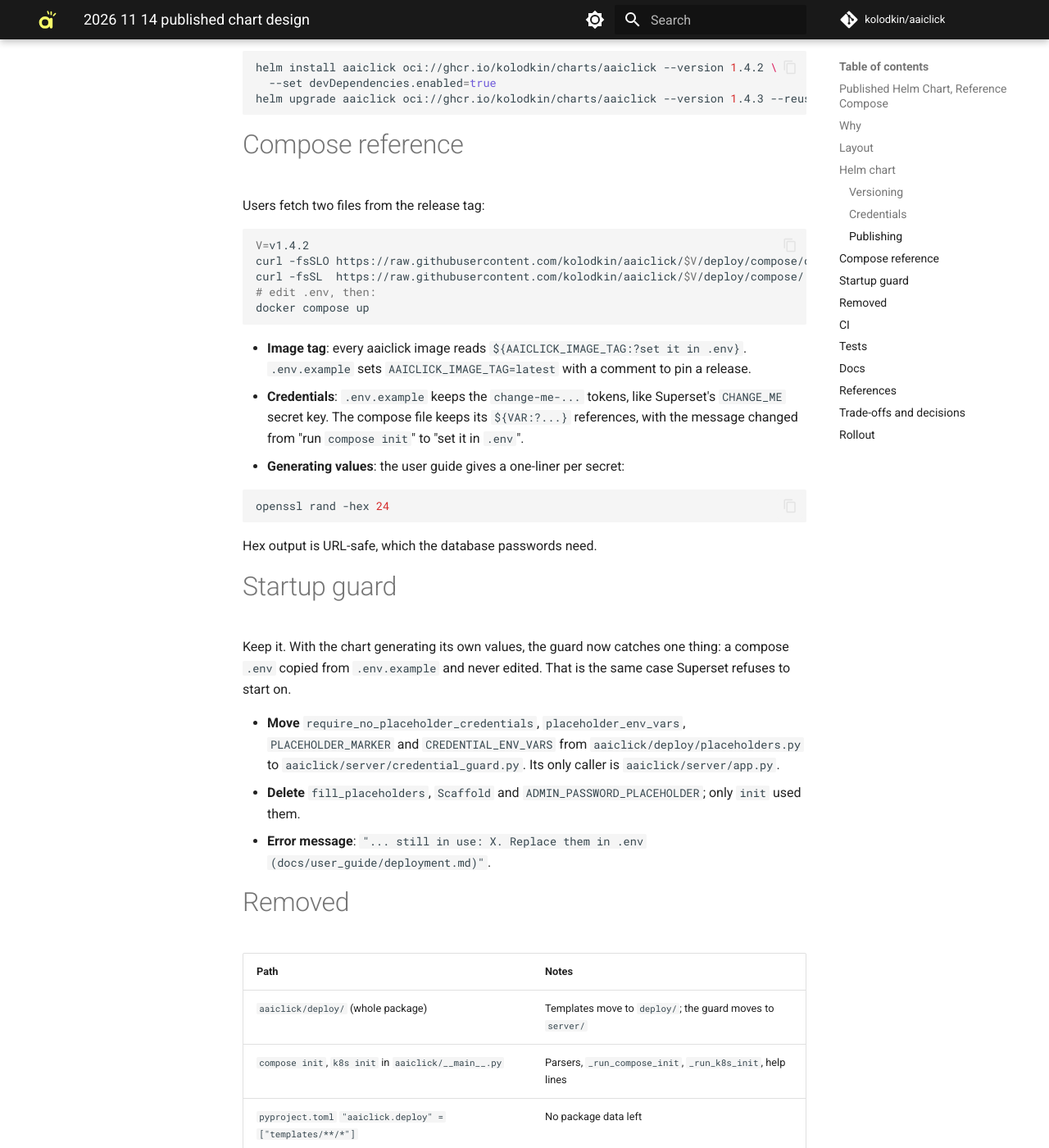
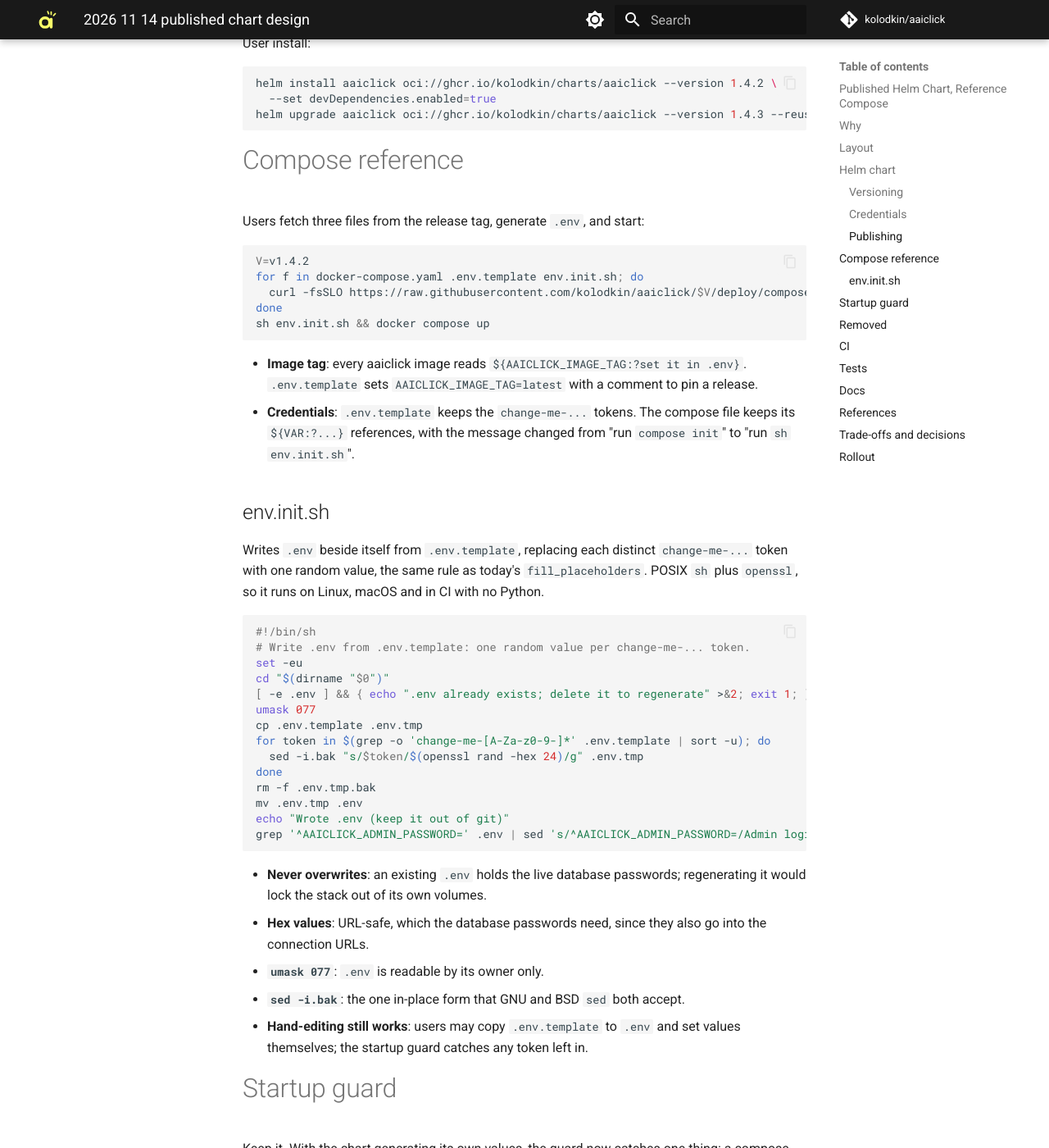
Before and after one commit to kolodkin/aaiclick, an MkDocs documentation site: the page built from docs/superpowers/specs/2026-11-14-published-chart-design.md, in a window 1280 px wide and 1400 px high, scrolled down 3843 px. Shown: the whole window at 82% size. Built offline with MkDocs 1.6.1 and Material for MkDocs 9.7.7, drawn with Linux system fonts in a browser that asks for light colours; comment, search, counter and statistics services are not loaded; some of the changed text lies outside the part shown.

Commit message:
Spec: .env.template + env.init.sh for compose
Co-Authored-By: Claude Opus 5.5 <noreply@anthropic.com>
Claude-Session: https://claude.ai/code/session_01LcC1uDVwNUCj3SyLwvsK9S

````diff
--- a/docs/superpowers/specs/2026-11-14-published-chart-design.md
+++ b/docs/superpowers/specs/2026-11-14-published-chart-design.md
@@ -17,8 +17,8 @@ templates we test.
 |-------------------------------------------------------|-------------------------------------------------------------|
 | Templates ship as package data in `aaiclick/deploy/`  | Chart and compose live in the repo under `deploy/`          |
 | `k8s init` copies the chart into the user's project   | `helm install aaiclick oci://ghcr.io/kolodkin/charts/aaiclick` |
-| `compose init` writes `docker-compose.yaml` + `.env`  | `curl` the compose file and `.env.example`                  |
-| `init` fills `change-me-...` tokens with random values | The chart generates secrets; for compose, the user fills `.env` |
+| `compose init` writes `docker-compose.yaml` + `.env`  | `curl` three files, run `env.init.sh`                       |
+| `init` fills `change-me-...` tokens with random values | The chart generates secrets; `env.init.sh` does it for compose |
 | Image tag pinned by substitution at `init` time       | The chart defaults to `.Chart.AppVersion`; compose reads `AAICLICK_IMAGE_TAG` |
 
 `docker init` (the user's task-image Dockerfile) is out of scope and stays. It
@@ -40,7 +40,8 @@ deploy/
       rbac.yaml  server.yaml  worker.yaml
   compose/
     docker-compose.yaml   # moved from aaiclick/deploy/templates/compose
-    .env.example          # renamed from compose.env
+    .env.template         # renamed from compose.env
+    env.init.sh           # new: writes .env from .env.template
 ```
 
 Root `docker-compose.yml` (dev infra) and `test_e2e/kubernetes/chart/` (CI deps)
@@ -164,36 +165,62 @@ helm upgrade aaiclick oci://ghcr.io/kolodkin/charts/aaiclick --version 1.4.3 --r
 
 # Compose reference
 
-Users fetch two files from the release tag:
+Users fetch three files from the release tag, generate `.env`, and start:
 
 ```bash
 V=v1.4.2
-curl -fsSLO https://raw.githubusercontent.com/kolodkin/aaiclick/$V/deploy/compose/docker-compose.yaml
-curl -fsSL  https://raw.githubusercontent.com/kolodkin/aaiclick/$V/deploy/compose/.env.example -o .env
-# edit .env, then:
-docker compose up
+for f in docker-compose.yaml .env.template env.init.sh; do
+  curl -fsSLO https://raw.githubusercontent.com/kolodkin/aaiclick/$V/deploy/compose/$f
+done
+sh env.init.sh && docker compose up
 ```
 
 - **Image tag**: every aaiclick image reads
-  `${AAICLICK_IMAGE_TAG:?set it in .env}`. `.env.example` sets
+  `${AAICLICK_IMAGE_TAG:?set it in .env}`. `.env.template` sets
   `AAICLICK_IMAGE_TAG=latest` with a comment to pin a release.
-- **Credentials**: `.env.example` keeps the `change-me-...` tokens, like
-  Superset's `CHANGE_ME` secret key. The compose file keeps its `${VAR:?...}`
-  references, with the message changed from "run `compose init`" to "set it in
-  `.env`".
-- **Generating values**: the user guide gives a one-liner per secret:
+- **Credentials**: `.env.template` keeps the `change-me-...` tokens. The
+  compose file keeps its `${VAR:?...}` references, with the message changed
+  from "run `compose init`" to "run `sh env.init.sh`".
 
-  ```bash
-  openssl rand -hex 24
-  ```
+## env.init.sh
 
-  Hex output is URL-safe, which the database passwords need.
+Writes `.env` beside itself from `.env.template`, replacing each distinct
+`change-me-...` token with one random value, the same rule as today's
+`fill_placeholders`. POSIX `sh` plus `openssl`, so it runs on Linux, macOS and
+in CI with no Python.
+
+```sh
+#!/bin/sh
+# Write .env from .env.template: one random value per change-me-... token.
+set -eu
+cd "$(dirname "$0")"
+[ -e .env ] && { echo ".env already exists; delete it to regenerate" >&2; exit 1; }
+umask 077
+cp .env.template .env.tmp
+for token in $(grep -o 'change-me-[A-Za-z0-9-]*' .env.template | sort -u); do
+  sed -i.bak "s/$token/$(openssl rand -hex 24)/g" .env.tmp
+done
+rm -f .env.tmp.bak
+mv .env.tmp .env
+echo "Wrote .env (keep it out of git)"
+grep '^AAICLICK_ADMIN_PASSWORD=' .env | sed 's/^AAICLICK_ADMIN_PASSWORD=/Admin login: admin \/ /'
+```
+
+- **Never overwrites**: an existing `.env` holds the live database passwords;
+  regenerating it would lock the stack out of its own volumes.
+- **Hex values**: URL-safe, which the database passwords need, since they also
+  go into the connection URLs.
+- **`umask 077`**: `.env` is readable by its owner only.
+- **`sed -i.bak`**: the one in-place form that GNU and BSD `sed` both accept.
+- **Hand-editing still works**: users may copy `.env.template` to `.env` and
+  set values themselves; the startup guard catches any token left in.
 
 # Startup guard
 
 Keep it. With the chart generating its own values, the guard now catches one
-thing: a compose `.env` copied from `.env.example` and never edited. That is the
-same case Superset refuses to start on.
+thing: a compose `.env` copied from `.env.template` by hand instead of
+`env.init.sh`, and never edited. That is the same case Superset refuses to
+start on.
 
 - **Move** `require_no_placeholder_credentials`, `placeholder_env_vars`,
   `PLACEHOLDER_MARKER` and `CREDENTIAL_ENV_VARS` from
@@ -201,8 +228,8 @@ same case Superset refuses to start on.
   Its only caller is `aaiclick/server/app.py`.
 - **Delete** `fill_placeholders`, `Scaffold` and `ADMIN_PASSWORD_PLACEHOLDER`;
   only `init` used them.
-- **Error message**: `"... still in use: X. Replace them in .env
-  (docs/user_guide/deployment.md)"`.
+- **Error message**: `"... still in use: X. Run `sh env.init.sh` or replace
+  them in .env (docs/user_guide/deployment.md)"`.
 
 # Removed
 
@@ -222,13 +249,12 @@ already runs from a checkout.
 | Workflow                          | Change                                                                                                   |
 |-----------------------------------|----------------------------------------------------------------------------------------------------------|
 | `_helm-e2e-reusable.yaml`         | Drop "Scaffold". Lint and install `deploy/helm/aaiclick` with `--set images.server.tag=<rc>` / `images.worker.tag=<rc>`. Add an upgrade step: `helm upgrade --reuse-values`, then assert the `jwt-secret` is unchanged |
-| `_compose-e2e-reusable.yaml`      | Copy `deploy/compose/*` to `$RUNNER_TEMP/stack`, write `.env` from `.env.example` with `openssl rand` values and `AAICLICK_IMAGE_TAG=<rc>` |
-| `publish.yaml` `test-package`     | Same `.env` step as compose e2e; reads the database passwords from that `.env`                            |
+| `_compose-e2e-reusable.yaml`      | Copy `deploy/compose/` to `$RUNNER_TEMP/stack`, run `sh env.init.sh`, then set `AAICLICK_IMAGE_TAG=<rc>` in `.env` |
+| `publish.yaml` `test-package`     | Same `env.init.sh` step as compose e2e; reads the database passwords from that `.env`                     |
 | `publish.yaml` new `publish-chart` | `needs: [promote-images]`, so the chart never points at an image tag that doesn't exist yet. Runs `helm package --version X.Y.Z --app-version vX.Y.Z`, then `helm push`. Needs `packages: write` |
 | `test.yaml` (PR CI)               | Add `helm lint deploy/helm/aaiclick` and `helm template` with `devDependencies.enabled=true` so chart breakage shows before release |
 
-The `.env` step is shared by two workflows; put it in
-`.github/actions/compose-env/` (a composite action) rather than duplicating it.
+Both gates run the same `env.init.sh` users run, so CI tests the real first-run path.
 
 # Tests
 
@@ -246,7 +272,7 @@ The `.env` step is shared by two workflows; put it in
 # Docs
 
 - `docs/user_guide/deployment.md`: rewrite "Docker Compose mode" around
-  `curl` + edit `.env`, and "Kubernetes mode" around `helm install oci://...`,
+  `curl` + `sh env.init.sh`, and "Kubernetes mode" around `helm install oci://...`,
   `NOTES.txt` and `auth.existingSecret`. The Configure tables stay; `auth.*`
   gains `existingSecret`.
 - `docs/designs/deploy_scaffold.md` → `docs/designs/deployment.md`. Keep
@@ -308,10 +334,11 @@ What the table says:
   `postgres`) leave public credentials in use. Cost: generated credentials
   rotate under `helm template` / Argo CD, so GitOps users must set
   `existingSecret`.
-- **Compose `.env` filled by hand over keeping `compose init`**: matches
-  Airflow and Dagster, and drops a CLI command plus its package data. Cost:
-  one copy-and-edit step before the first `up`; the startup guard catches it
-  being skipped.
+- **`env.init.sh` over keeping `compose init`**: keeps a one-command first
+  run without shipping templates in the wheel or needing Python. It lives next
+  to the compose file, versioned with it. Airflow's quickstart does the same
+  with a one-line `echo ... > .env`. Cost: one more file to fetch, and
+  `openssl` must be installed.
 - **Chart and compose in the main repo over a separate `helm-charts` repo**:
   the e2e gates test chart and images from one commit.
 
````
